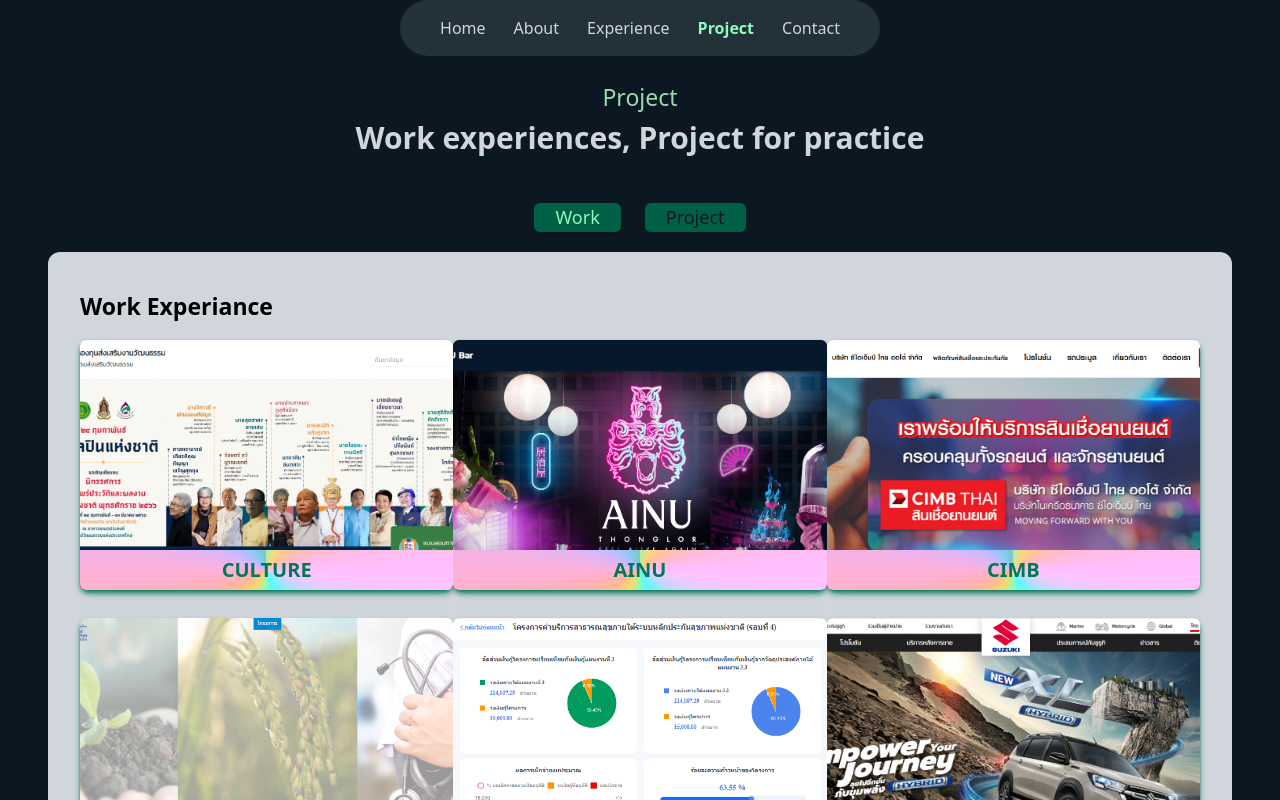
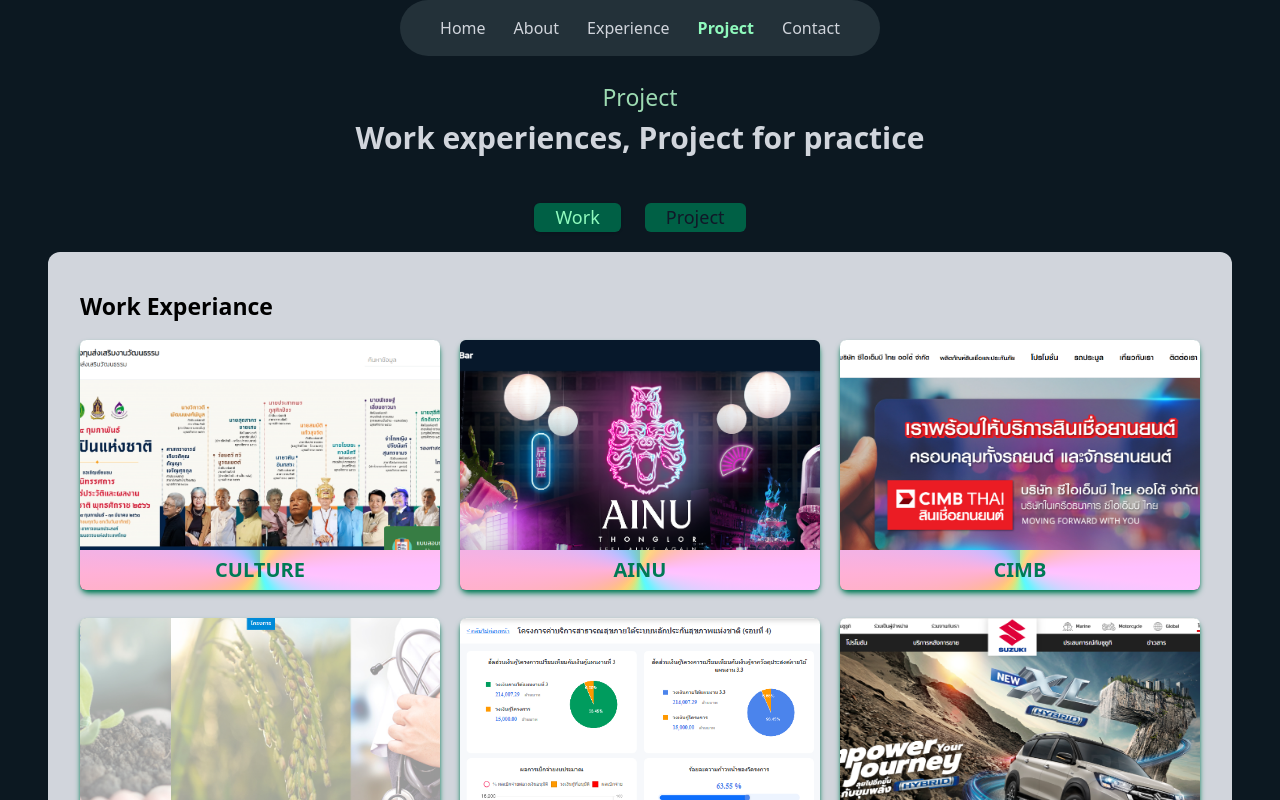
Before and after one commit to KKPornpimon/Kanomsmile29-Portfolio, a Next.js app: page /project in a window 1280 px wide. Shown: the top 800 px of the page. Built offline with nearby package versions, Linux system fonts and the light colour scheme.

Commit message:
change gap of grid

```diff
--- a/components/CardExpeience.jsx
+++ b/components/CardExpeience.jsx
@@ -6,7 +6,7 @@
 
 const CardExpeience = () => {
   return (
-    <div className="grid grid-cols-1 sm:grid-cols-2 lg:grid-cols-3 gap-y-7 mt-5">
+    <div className="grid grid-cols-1 sm:grid-cols-2 lg:grid-cols-3 gap-y-7 sm:gap-x-5 mt-5">
 
         {
             ProjectsExperienceData.map((item) => {
```
